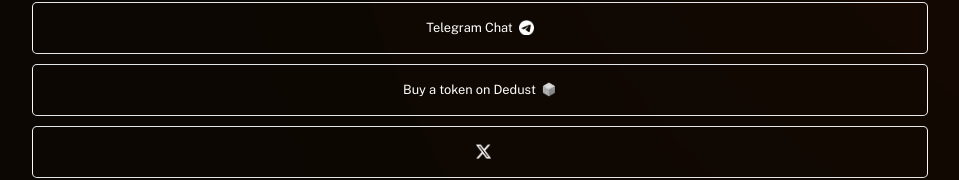
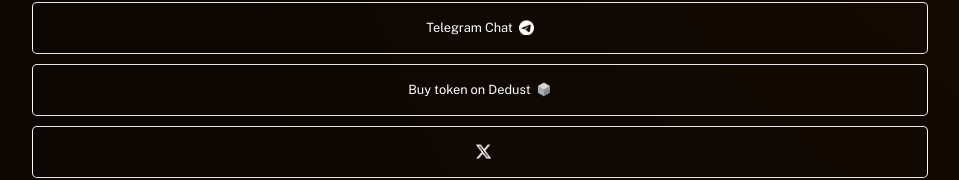
Before and after one commit to SeniorJIevu/fade, a React (Create React App) app: page / in a window 1280 px wide. Shown: the part 502-682 px from the top of the page, without its empty margins (160-1119 px from the left). Built offline with nearby package versions, Linux system fonts and the light colour scheme.

Commit message:
Init commit

```diff
--- a/src/components/MainButtons.js
+++ b/src/components/MainButtons.js
@@ -7,7 +7,7 @@
 const buttons = [
   { id: 1, text: 'Telegram', icon: icon_4, href: 'https://t.me/fadewallet' },
   { id: 2, text: 'Telegram Chat', icon: icon_3, href: 'https://t.me/fadewalletchat' },
-  { id: 3, text: 'Buy a token on Dedust', icon: icon_2, href: 'https://dedust.io/swap/TON/EQCh9DUkmEdz7BuM_kv_iDqXeXWHrMUZHcZfXnr8yBAfPHcn' },
+  { id: 3, text: 'Buy token on Dedust', icon: icon_2, href: 'https://dedust.io/swap/TON/EQCh9DUkmEdz7BuM_kv_iDqXeXWHrMUZHcZfXnr8yBAfPHcn' },
   { id: 4, text: '', icon: icon_1, href: 'https://x.com/FadeWallet' }
 ];
 
```
